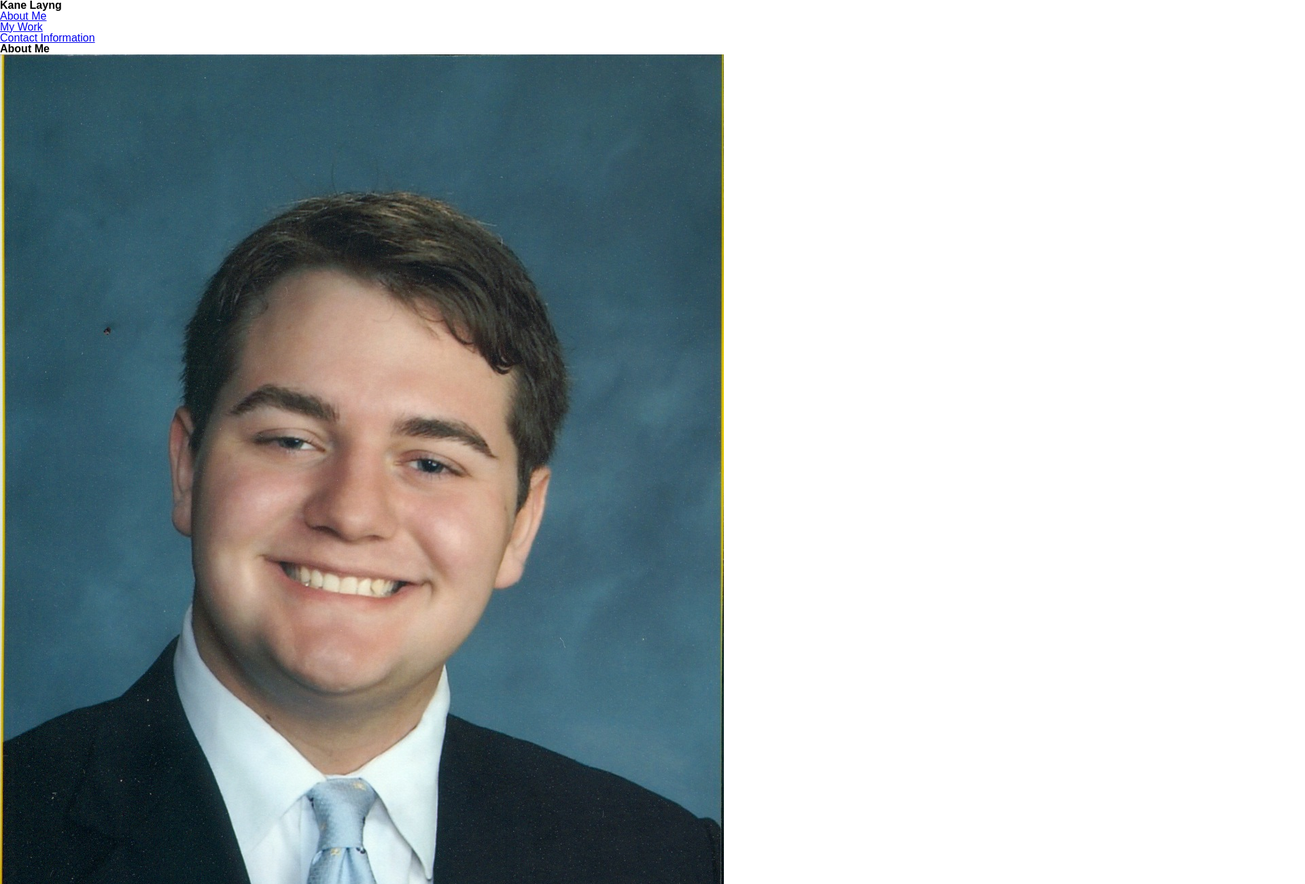
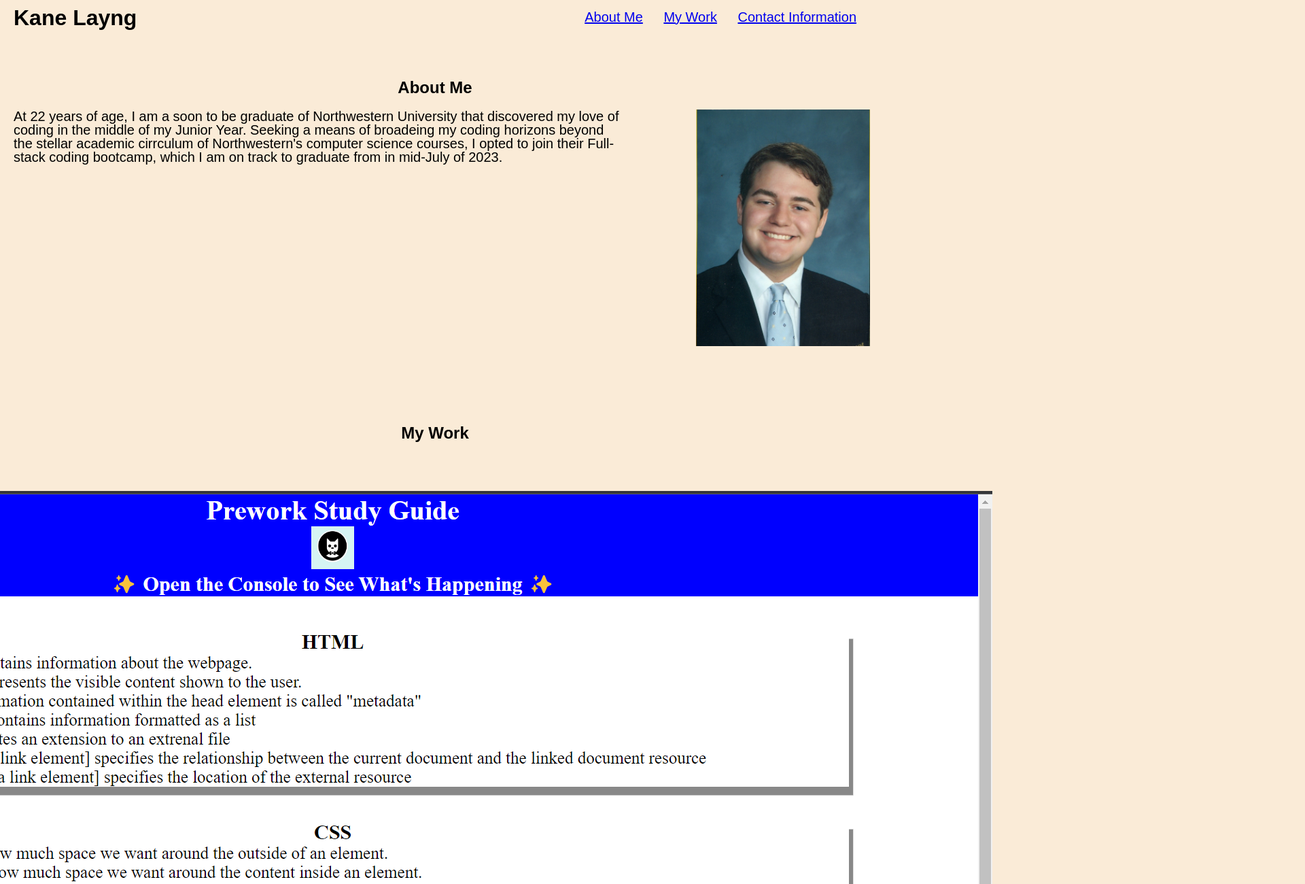
Before and after one commit to ToastyStudent/02-Homework-My-First-Portfolio, a plain HTML site: page index.html in a window 1280 px wide. Shown: the top 1300 px of the page at 68% size, 1920 px wide, since content can reach past the window. Drawn offline with Linux system fonts and the light colour scheme.

Commit message:
Added a majority of the necessary styling for the application on the style.css page and modified some classes in the index.html file

```diff
--- a/assets/css/style.css
+++ b/assets/css/style.css
@@ -0,0 +1,98 @@
+/* Styling for the Enitre Webpage */
+* {
+    background-color: antiquewhite;
+}
+
+/* Styling for the Header Section */
+header h1 {
+    display: inline-block;
+    padding-top: 10px;
+    font-size: 200%;
+    margin-left: 20px;
+}
+
+header nav {
+    padding-top: 15px;
+    margin-right: 20px;
+    float: right;
+    font-size: 20px;
+}
+
+header nav ul li {
+    display: inline-block;
+    margin-left: 25px;
+}
+
+/* Styling for the About Me Section */
+#about-me {
+    align-items: center;
+    margin-top: 75px;
+}
+
+#about-me h2 {
+    text-align: center;
+    font-size: 150%;
+    margin-bottom: 20px;
+}
+
+#about-me img {
+    width: 20%;
+    float: right;
+    margin-bottom: 20px;
+}
+
+#about-me p {
+    font-size: 20px;
+    margin-top: 10px;
+    margin-left: 20px;
+    width: 70%;
+}
+
+
+/* Styling for the My Work Section */
+#my-work {
+    margin-top: 30%;
+}
+
+#my-work h2 {
+    text-align: center;
+    font-size: 150%;
+    margin-bottom: 20px;
+}
+
+#my-work ul li a {
+    display: flex;
+    align-items: center;
+    justify-content: center;
+    flex-direction: column;
+    width: 1000px;
+    height: 1000px;
+}
+
+#my-first-deployed-application a {
+    height: auto;
+    width: 100%;
+    margin-bottom: 20px;
+}
+
+#my-other-applications a {
+    height: auto;
+    width: 50%;
+    margin-bottom: 20px;
+}
+
+/* Styling for the Contact Information Section */
+#contact-info {
+    margin-top: 75px;
+}
+
+#contact-info h2 {
+    text-align: center;
+    font-size: 150%;
+    margin-bottom: 20px;
+}
+
+#contact-info ul li {
+    text-align: center;
+    font-size: 150%;
+}
--- a/index.html
+++ b/index.html
@@ -23,7 +23,7 @@
                 </li>
 
                 <li>
-                    <a href="contact-info">Contact Information</a>
+                    <a href="#contact-info">Contact Information</a>
                 </li>
             </ul>
         </nav>
@@ -33,22 +33,33 @@
         <section id="about-me">
             <h2>About Me</h2>
             <img src="./assets/images/Layng, Kane - Headshot.jpeg" alt="A picture of this project's maker, Kane Layng - a young, white, brunette man - in a suit ">
-            <p>At 22 years of age, I am a soon to be graduate of Northwestern University that discovered my love of coding in the middle of my Junior Year. Seeking a means of broadeing my coding horizons beyond the stellar academic cirrculum of Northwestern's computer science courses, I opted to join their Full-stack coding bootcamp, which I am on track to graduate from in mid-July of 2023.</p>
+
+            <p>At 22 years of age, I am a soon to be graduate of Northwestern University that discovered
+                my love of coding in the middle of my Junior Year.
+                Seeking a means of broadeing my coding horizons beyond the stellar academic cirrculum of
+                Northwestern's computer science courses, I opted to join their Full-stack coding bootcamp,
+                which I am on track to graduate from in mid-July of 2023.</p>
         </section>
 
         <section id="my-work">
             <h2>My Work</h2>
             <ul>
-                <li>
-                    <a href="https://toastystudent.github.io/prework-study-guide/">My Pre-Work Study Guide <img src="./assets/images/Pre-Work Study Guide Sceenshot.png" alt="A screenshot of the loaded Pre-Work Study Guide application"></a>
+                <li id="my-first-deployed-application">
+                    <a href="https://toastystudent.github.io/prework-study-guide/"><img
+                        src="./assets/images/Pre-Work Study Guide Sceenshot.png"
+                        alt="A screenshot of the loaded Pre-Work Study Guide application"></a>
                 </li>
 
-                <li>
-                    <a href="https://toastystudent.github.io/01-Homework-Horeison-HTML-Element-Challenge/">My First Homework Challenge <img src="./assets/images/01-Homework Sceenshot.png" alt="A screenshot of the loaded Horeison website appliaction"></a>
+                <li id="my-other-applications">
+                    <a href="https://toastystudent.github.io/01-Homework-Horeison-HTML-Element-Challenge/"><img
+                        src="./assets/images/01-Homework Sceenshot.png"
+                        alt="A screenshot of the loaded Horeison website application"></a>
                 </li>
 
-                <li>
-                    <a href="https://toastystudent.github.io/02-Homework-My-First-Portfolio-Challenge/">My Portfolio <img src="" alt="A screenshot of this portfolio application"> </a>
+                <li id="my-other-applications">
+                    <a href="https://toastystudent.github.io/02-Homework-My-First-Portfolio-Challenge/"><img
+                        src="./assets/images/01-Homework Sceenshot.png"
+                        alt="A screenshot of this portfolio application"></a>
 
                 </li>
             </ul>
```
